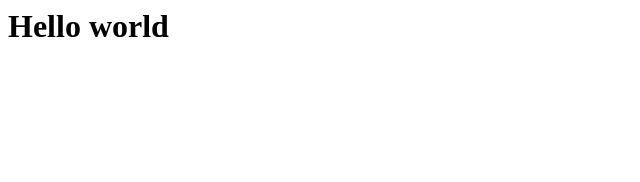
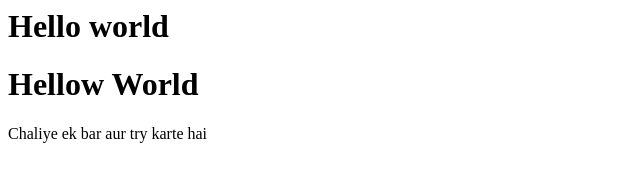
Before and after one commit to imneeteeshyadav98/HelloWorld, a plain HTML site: page index.html in a window 1280 px wide. Shown: the whole page, without its empty margins (0-640 px from the left). Drawn offline with Linux system fonts and the light colour scheme.

Commit message:
second time

```diff
--- a/index.html
+++ b/index.html
@@ -1 +1,3 @@
 <h1>Hello world</h1>
+<h1>Hellow World</h1>
+<p>Chaliye ek bar aur try karte hai</p>
```
